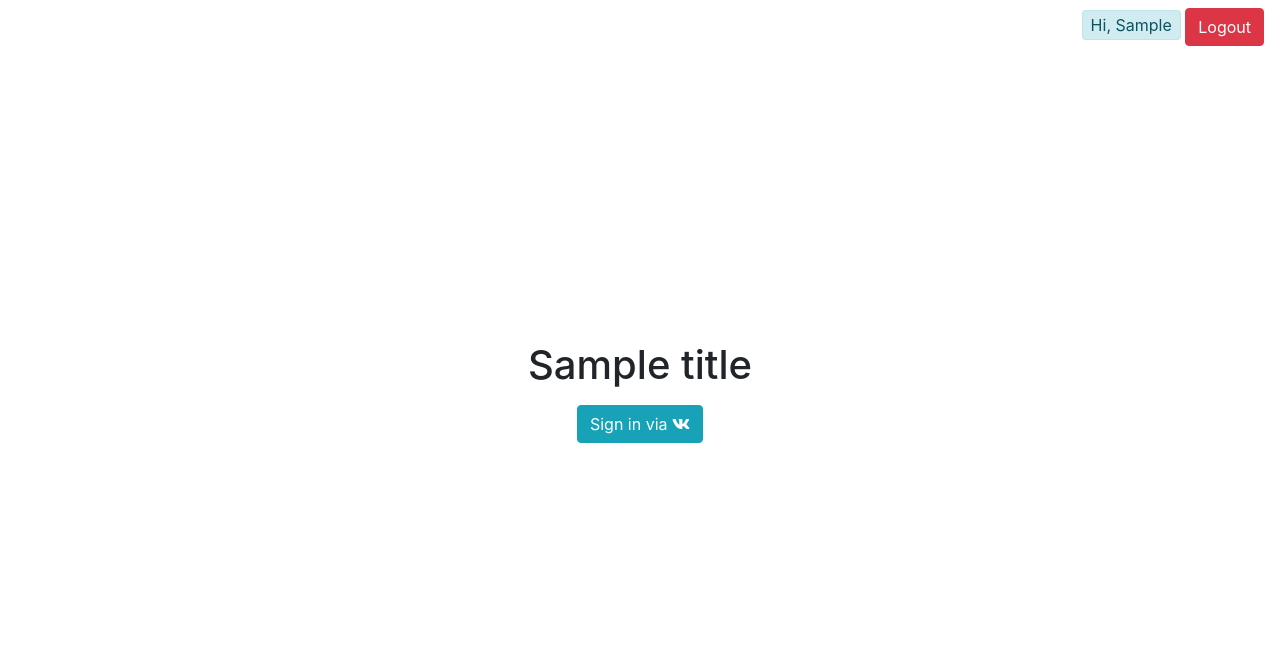
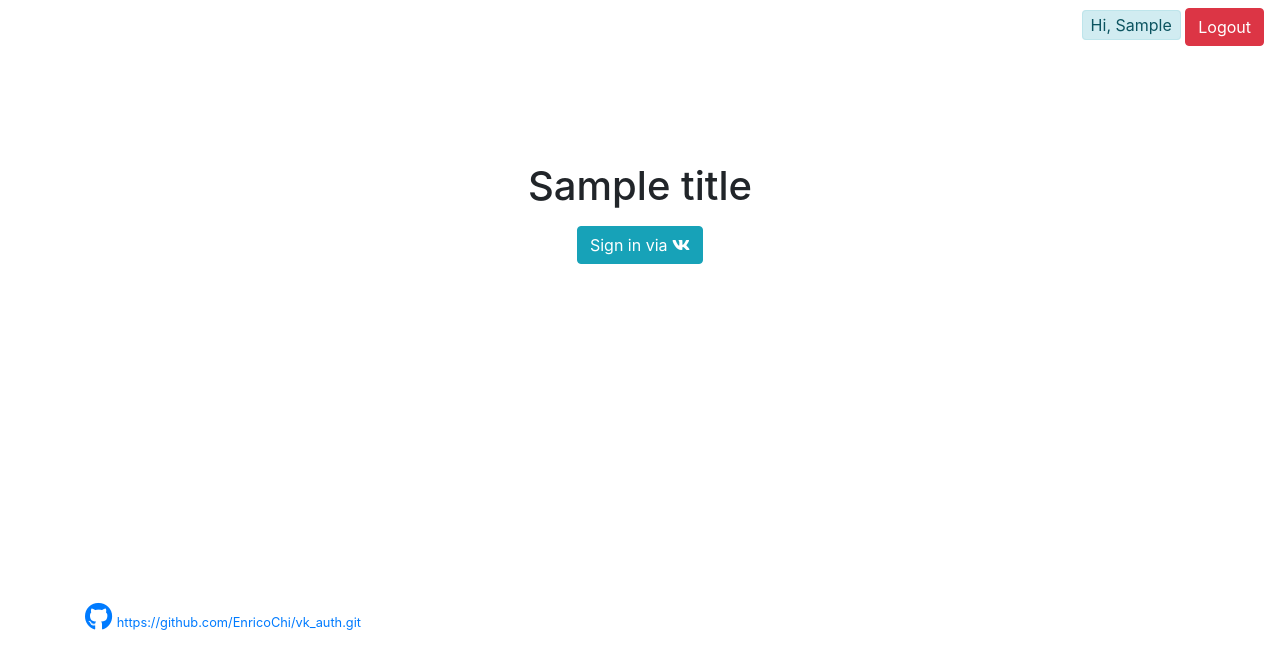
Before and after one commit to EnricoChi/vk_auth, a Django app: template landing/templates/landing/index.html in a window 1280 px wide. Shown: the top 669 px of the page. Run offline with Django 3.2, Linux system fonts and the light colour scheme; a user stored in the database is signed in; tables that the repository leaves empty hold one stand-in row (values such as "Sample post"); the template is opened without the code that fills it: most values are stand-ins (such as "Sample title", 1, 10 or a date in 2020); some libraries are stand-ins or nearby versions.

Commit message:
git link

```diff
--- a/landing/templates/landing/wrapper.html
+++ b/landing/templates/landing/wrapper.html
@@ -42,6 +42,12 @@
             {% block content %}
             {% endblock %}
         </div>
+        <div class="col-12">
+            <a href="https://github.com/EnricoChi/vk_auth">
+                <i class="fab fa-github h3"></i>
+                <small>https://github.com/EnricoChi/vk_auth.git</small>
+            </a>
+        </div>
     </div>
 </div>
 <script src="https://code.jquery.com/jquery-3.2.1.slim.min.js"
```
